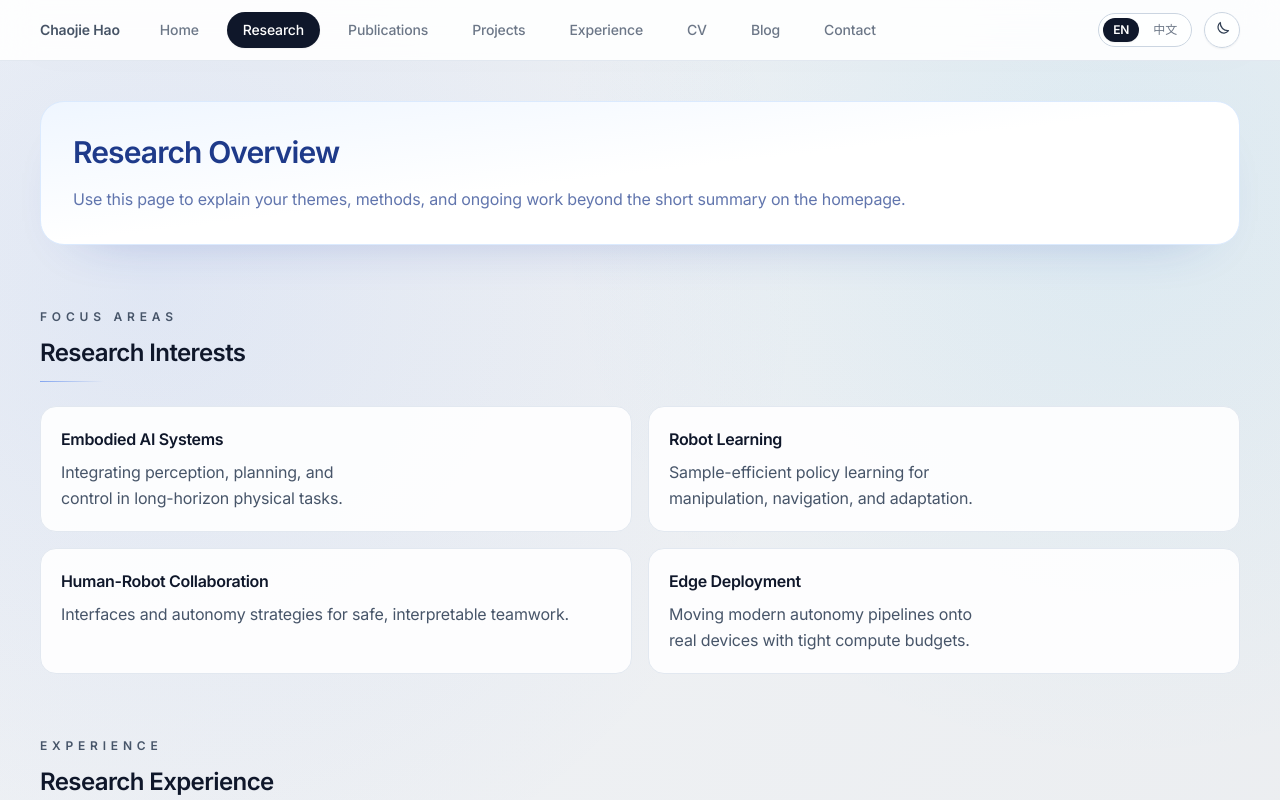
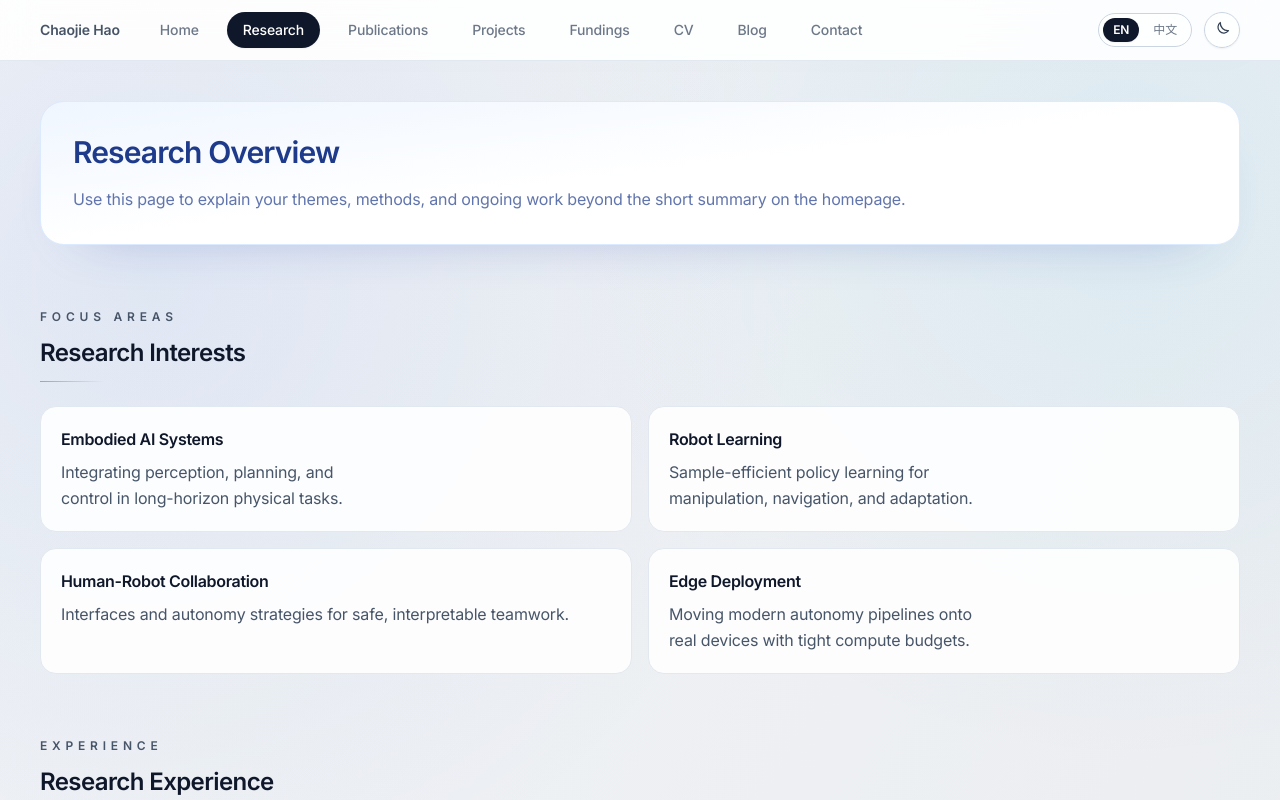
Before and after one commit to ChaojieHao/chaojiehao.github.io, a Next.js app: page /en/research in a window 1280 px wide. Shown: the top 800 px of the page. Built offline with nearby package versions, Linux system fonts and the light colour scheme; no server answers.

Commit message:
Rename 'Experience' to 'Fundings' in layout

```diff
--- a/app/(site)/[locale]/layout.tsx
+++ b/app/(site)/[locale]/layout.tsx
@@ -18,7 +18,7 @@ const NAV_ITEMS: Record<Locale, NavItem[]> = {
     { label: "Research", href: buildLocalePath("en", "/research") },
     { label: "Publications", href: buildLocalePath("en", "/publications") },
     { label: "Projects", href: buildLocalePath("en", "/projects") },
-    { label: "Experience", href: buildLocalePath("en", "/experience") },
+    { label: "Fundings", href: buildLocalePath("en", "/experience") },
     { label: "CV", href: buildLocalePath("en", "/cv") },
     { label: "Blog", href: buildLocalePath("en", "/blog") },
     { label: "Contact", href: buildLocalePath("en", "/contact") }
@@ -28,7 +28,7 @@ const NAV_ITEMS: Record<Locale, NavItem[]> = {
     { label: "科研概览", href: buildLocalePath("zh", "/research") },
     { label: "发表成果", href: buildLocalePath("zh", "/publications") },
     { label: "项目集锦", href: buildLocalePath("zh", "/projects") },
-    { label: "经历", href: buildLocalePath("zh", "/experience") },
+    { label: "基金", href: buildLocalePath("zh", "/experience") },
     { label: "简历", href: buildLocalePath("zh", "/cv") },
     { label: "博客", href: buildLocalePath("zh", "/blog") },
     { label: "联系", href: buildLocalePath("zh", "/contact") }
```
